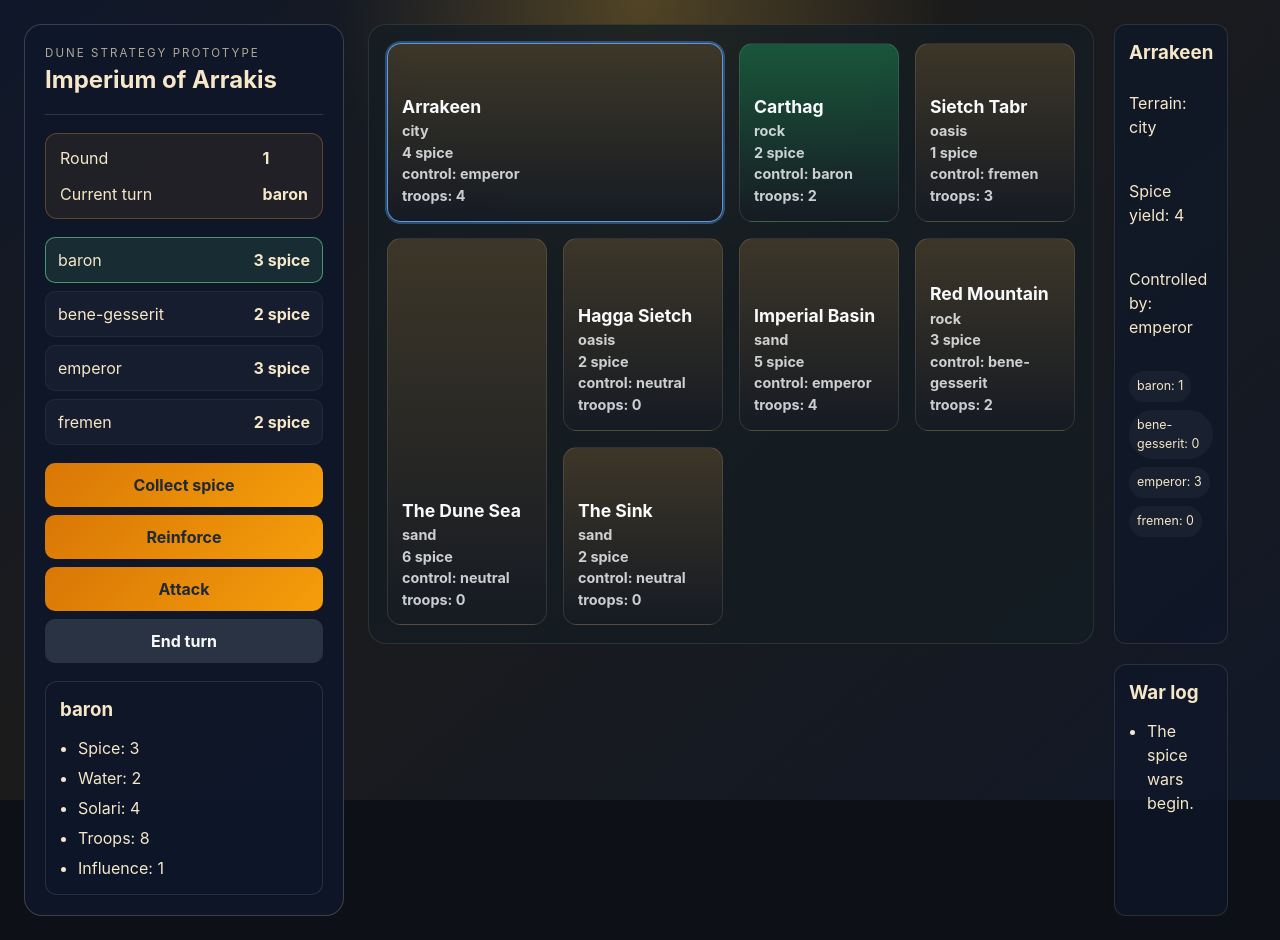
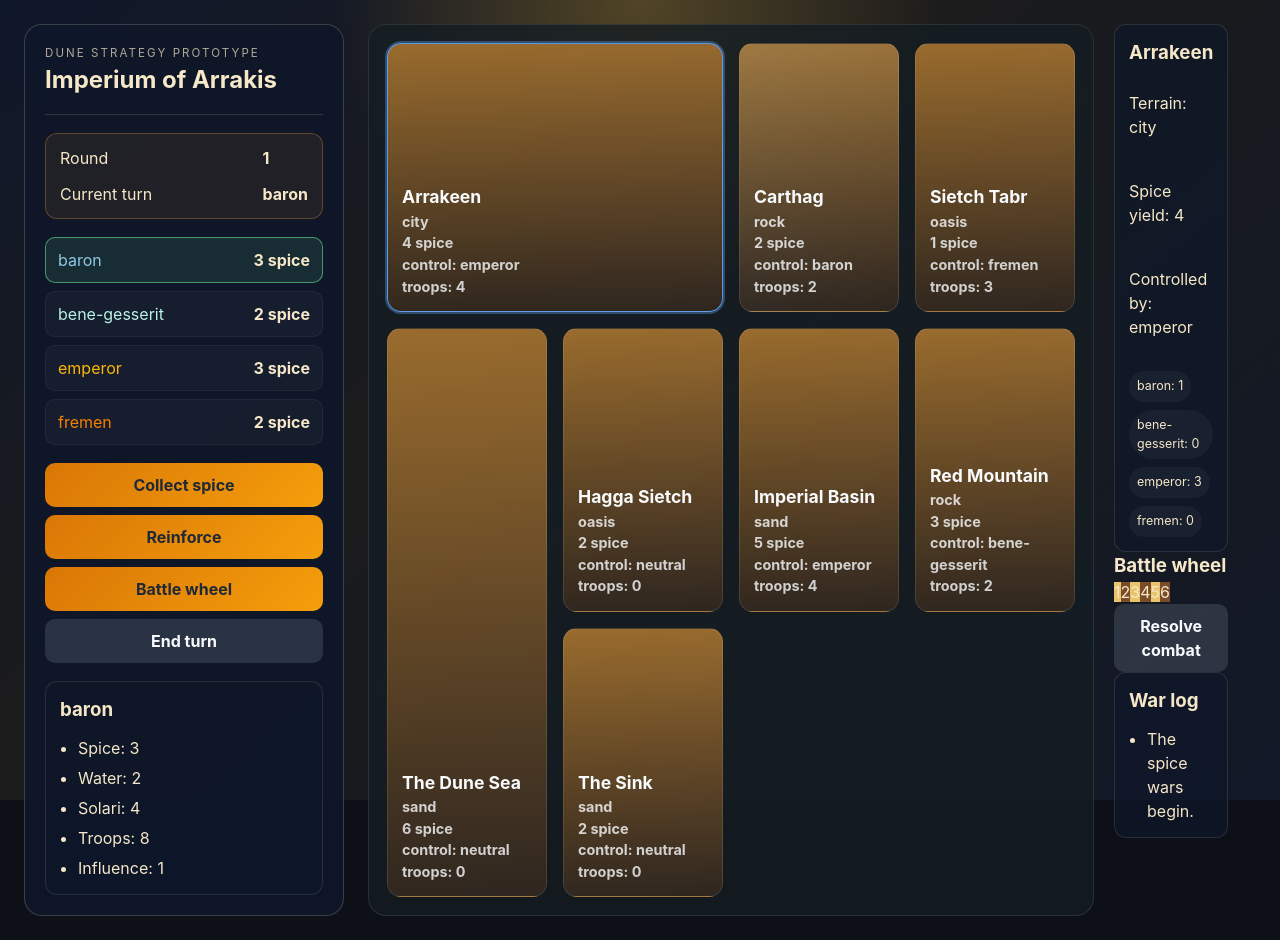
Before and after one commit to remiego/dune-boardgame, a React (Vite) app: page / in a window 1280 px wide. Built offline with nearby package versions, Linux system fonts and the light colour scheme.

Commit message:
Upgrade board visuals with a Dune-inspired map layout and integrate a battle wheel combat system.

```diff
--- a/src/App.tsx
+++ b/src/App.tsx
@@ -40,12 +40,29 @@
   log: string[];
 }
 
+interface BattleState {
+  isOpen: boolean;
+  attacker: FactionId | null;
+  targetId: TerritoryId | null;
+  attackRoll: number | null;
+  defenseRoll: number | null;
+  outcome: 'win' | 'loss' | 'draw' | null;
+}
+
 type TerritorySeed = Omit<Territory, 'troops'> & {
   troops?: Partial<Record<FactionId, number>>;
 };
 
 const factions: FactionId[] = ['baron', 'bene-gesserit', 'emperor', 'fremen'];
 const order: FactionId[] = [...factions];
+const battleWheelLabels = ['1', '2', '3', '4', '5', '6'];
+
+const factionColors: Record<FactionId, string> = {
+  baron: '#8ecae6',
+  'bene-gesserit': '#b8f2e6',
+  emperor: '#ffb703',
+  fremen: '#f77f00',
+};
 
 const territoryConfig: TerritorySeed[] = [
   {
@@ -129,6 +146,8 @@
   fremen: 0,
 };
 
+const randomDie = (mod = 6) => Math.floor(Math.random() * mod) + 1;
+
 function createInitialGameState(): GameState {
   const territories = territoryConfig.reduce<Record<TerritoryId, Territory>>((acc, territory) => {
     acc[territory.id] = {
@@ -176,6 +195,15 @@
 function App() {
   const [game, setGame] = useState<GameState>(() => createInitialGameState());
   const [selectedId, setSelectedId] = useState<TerritoryId | null>('arrakeen');
+  const [battleState, setBattleState] = useState<BattleState>({
+    isOpen: false,
+    attacker: null,
+    targetId: null,
+    attackRoll: null,
+    defenseRoll: null,
+    outcome: null,
+  });
+  const [battleRotation, setBattleRotation] = useState(0);
 
   const selectedTerritory = selectedId ? game.territories[selectedId] : null;
   const visibleTerritories = useMemo(() => Object.values(game.territories), [game.territories]);
@@ -233,8 +261,9 @@
     setGame(nextState);
   };
 
-  const attackSelected = () => {
+  const openBattleWheel = () => {
     if (!selectedTerritory || game.winner) return;
+
     const currentFaction = game.currentTurn;
     const target = selectedTerritory;
 
@@ -243,32 +272,77 @@
       return;
     }
 
-    const neighbors = Object.values(game.territories).filter(
-      (territory) => territory.control !== currentFaction && territory.id !== target.id && target.neighbors.includes(territory.id),
+    const adjacentToOwn = Object.values(game.territories).some(
+      (territory) => territory.control === currentFaction && target.neighbors.includes(territory.id),
     );
 
-    const enemyNearby = neighbors.some((territory) => territory.id === target.id);
-    if (!enemyNearby && target.control !== null) {
-      setGame({ ...game, log: [...game.log, `${target.name} is not adjacent to a controlled territory.`] });
+    if (!adjacentToOwn && target.control !== null) {
+      setGame({ ...game, log: [...game.log, `${target.name} is not adjacent to one of your territories.`] });
       return;
     }
 
+    setBattleState({
+      isOpen: true,
+      attacker: currentFaction,
+      targetId: target.id,
+      attackRoll: null,
+      defenseRoll: null,
+      outcome: null,
+    });
+  };
+
+  const resolveBattle = () => {
+    if (!battleState.attacker || !battleState.targetId) return;
+
     const next: GameState = structuredClone(game);
-    const attackPower = next.players[currentFaction].influence + next.territories[selectedId!].troops[currentFaction];
-    const defensePower = target.troops[target.control ?? currentFaction] + 2;
+    const attacker = battleState.attacker;
+    const target = next.territories[battleState.targetId];
+    const defender = target.control ?? attacker;
 
-    if (attackPower > defensePower) {
-      next.territories[selectedId!].control = currentFaction;
-      next.territories[selectedId!].troops[currentFaction] += 1;
-      next.territories[selectedId!].troops[target.control ?? currentFaction] = 0;
-      next.players[currentFaction].spice += target.spice;
-      next.log = [...next.log, `${currentFaction} captures ${target.name} and gains ${target.spice} spice.`];
+    const attackRoll = randomDie() + next.players[attacker].influence + (target.terrain === 'city' ? 1 : 0);
+    const defenseRoll = randomDie() + (target.troops[defender] || 0) + (target.terrain === 'oasis' ? 1 : 0);
+    const outcome = attackRoll > defenseRoll ? 'win' : attackRoll < defenseRoll ? 'loss' : 'draw';
+    const wheelTurn = 1080 + Math.floor(Math.random() * 1440);
+
+    setBattleRotation(wheelTurn);
+    setBattleState({
+      ...battleState,
+      attackRoll,
+      defenseRoll,
+      outcome,
+    });
+
+    if (outcome === 'win') {
+      target.control = attacker;
+      target.troops[defender] = 0;
+      target.troops[attacker] += 1;
+      next.players[attacker].spice += target.spice;
+      next.log = [...next.log, `${attacker} wins the battle for ${target.name} with ${attackRoll} to ${defenseRoll}.`];
+      setGame(updateWinner(next));
+    } else if (outcome === 'loss') {
+      target.troops[attacker] = Math.max(0, (target.troops[attacker] || 0) - 1);
+      next.log = [...next.log, `${attacker} loses the battle for ${target.name} (${attackRoll} vs ${defenseRoll}).`];
+      setGame(updateWinner(next));
     } else {
-      next.log = [...next.log, `${currentFaction} attacks ${target.name} but fails.`];
+      next.log = [...next.log, `${attacker} and ${defender} are locked in a stalemate at ${target.name}.`];
+      setGame(updateWinner(next));
     }
 
-    setGame(updateWinner(next));
+    setBattleState({
+      isOpen: false,
+      attacker: null,
+      targetId: null,
+      attackRoll: null,
+      defenseRoll: null,
+      outcome: null,
+    });
   };
+
+  const wheelSegments = battleWheelLabels.map((label, idx) => ({
+    label,
+    color: idx % 2 === 0 ? '#e9c46a' : '#7a4d2a',
+    angle: (360 / battleWheelLabels.length) * idx,
+  }));
 
   return (
     <div className="app-shell">
@@ -288,7 +362,7 @@
         <div className="faction-list">
           {factions.map((faction) => (
             <div key={faction} className={`faction-row ${game.currentTurn === faction ? 'active' : ''}`}>
-              <span>{faction}</span>
+              <span style={{ color: factionColors[faction] }}>{faction}</span>
               <b>{game.players[faction].spice} spice</b>
             </div>
           ))}
@@ -297,7 +371,7 @@
         <div className="tools">
           <button onClick={collectSpice}>Collect spice</button>
           <button onClick={reinforceSelected}>Reinforce</button>
-          <button onClick={attackSelected}>Attack</button>
+          <button onClick={openBattleWheel}>Battle wheel</button>
           <button className="secondary" onClick={advanceTurn}>End turn</button>
         </div>
 
@@ -327,6 +401,7 @@
                 style={{
                   gridColumn: territory.id === 'arrakeen' ? '1 / span 2' : 'auto',
                   gridRow: territory.id === 'the-dune-sea' ? '2 / span 2' : 'auto',
+                  background: `linear-gradient(180deg, rgba(160, 112, 48, 0.9), rgba(49, 39, 31, 0.92)), ${isControlled ? `linear-gradient(135deg, ${factionColors[game.currentTurn]}, rgba(15, 23, 42, 0.7))` : 'linear-gradient(135deg, rgba(112, 79, 27, 0.8), rgba(23, 28, 35, 1))'}`,
                 }}
               >
                 <span className="territory-name">{territory.name}</span>
@@ -339,6 +414,7 @@
           })}
         </div>
 
+        <div className="side-stack">
           <div className="details-panel">
             <h3>{selectedTerritory?.name ?? 'Select a territory'}</h3>
             {selectedTerritory && (
@@ -357,6 +433,30 @@
             )}
           </div>
 
+          <div className="battle-panel">
+            <h3>Battle wheel</h3>
+            <div className="battle-wheel-wrap">
+              <div className="battle-wheel" style={{ transform: `rotate(${battleRotation}deg)` }}>
+                {wheelSegments.map((segment) => (
+                  <span
+                    key={segment.label}
+                    className="battle-segment"
+                    style={{
+                      transform: `rotate(${segment.angle}deg)`,
+                      background: segment.color,
+                    }}
+                  >
+                    {segment.label}
+                  </span>
+                ))}
+              </div>
+              <div className="battle-pointer" />
+            </div>
+            <div className="battle-controls">
+              <button className="secondary" onClick={resolveBattle}>Resolve combat</button>
+            </div>
+          </div>
+
           <div className="log-panel">
             <h3>War log</h3>
             <ul>
@@ -365,6 +465,7 @@
               ))}
             </ul>
           </div>
+        </div>
       </main>
     </div>
   );
```
Lines whose indentation alone changed are shown as unchanged.
